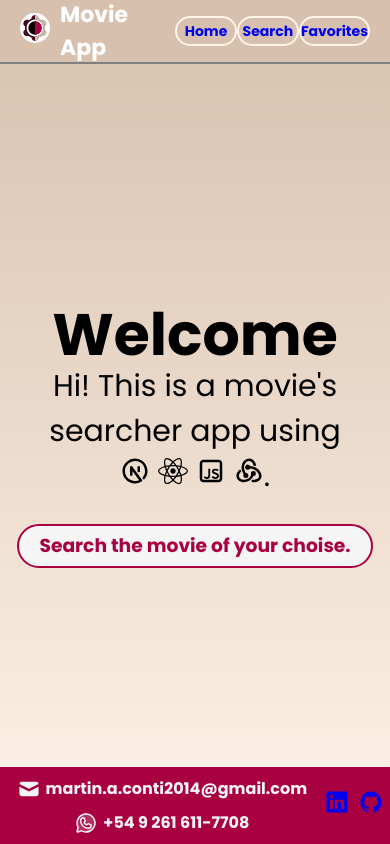
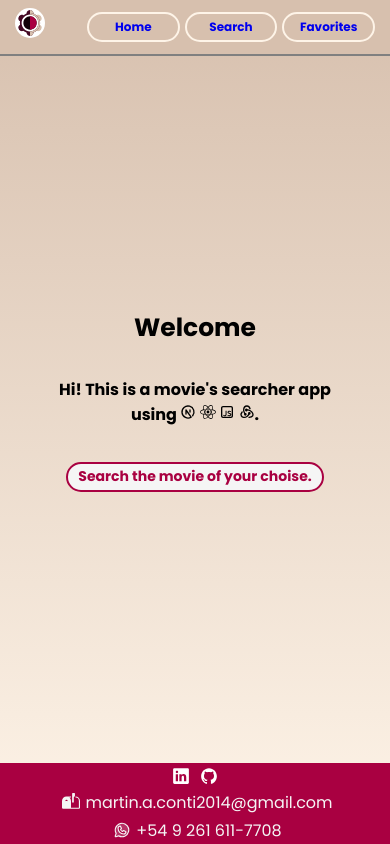
Before and after one commit to MARTINANDRESCONTI/Movie-app, a Next.js app: page / in a window 390 px wide. Built offline with nearby package versions, Linux system fonts and the light colour scheme.

Commit message:
media home, footer and header

```diff
--- a/src/app/components/footer.jsx
+++ b/src/app/components/Footer.jsx
@@ -1,7 +1,7 @@
 import React from 'react'
 
-import style from './footer.module.css'
-import { HiMail } from "react-icons/hi";
+import style from './Footer.module.css'
+import { BsMailbox2Flag } from "react-icons/bs";
 import { PiWhatsappLogoDuotone } from "react-icons/pi";
 import { IoLogoGithub } from "react-icons/io";
 import { IoLogoLinkedin } from "react-icons/io5";
@@ -11,8 +11,7 @@ export default function Footer() {
     <div className={style.container}>
       <div className={style.contact}>
         <h3>
-          <HiMail className={style.icon}/>
-          martin.a.conti2014@gmail.com
+          <BsMailbox2Flag className={style.icon} /> martin.a.conti2014@gmail.com
         </h3>
         <h3>
           <PiWhatsappLogoDuotone className={style.icon}/> +54 9 261 611-7708
--- /dev/null
+++ b/src/app/components/Footer.module.css
@@ -0,0 +1,132 @@
+.container {
+  height: 45px;
+  width: 100%;
+  display: flex;
+  justify-content: space-between;
+  align-items: center;
+  padding: 15px 5px;
+  background-color: var(--appRed);
+  color: var(--appWhite);
+}
+
+.contact {
+  height: 100%;
+  width: fit-content;
+  display: flex;
+  justify-content: space-between;
+}
+
+.contact h3 {
+  font-size: 1rem;
+  display: flex;
+  align-items: center;
+  margin: 0px 10px;
+}
+
+.social {
+  cursor: pointer;
+}
+
+.social a { color:white }
+.social a:visited { text-decoration: none; color:white; }
+.social a:hover { text-decoration: none; color:white; }
+.social a:focus { text-decoration: none; color:white; }
+.social a:active { text-decoration: none; color:white }
+
+.icon {
+  height: 1.5rem;
+  width: auto;
+  margin: 5px;
+}
+
+@media screen and (max-width: 700px) {
+    .container {
+    height: fit-content;
+    display: flex;
+    flex-direction: column-reverse;
+    justify-content: space-around;
+    padding: 0px;
+  }
+
+  .contact {
+    display: flex;
+    flex-direction: column;
+    align-items: center;
+    height: fit-content;
+    margin: 0;
+  }
+
+    .icon {
+    height: 18px;
+  }
+
+  .social{
+    height: 25px;
+    margin: 0;
+    padding: 0;
+    display: flex;
+    align-items: center;
+    justify-content: center;
+  }
+
+  .social > a {
+    height: 20px;
+    width: fit-content;
+    margin: 0;
+    display: flex;
+    align-items: center;
+    justify-content: center;
+  }
+
+  .contact h3 {
+    font-size: 16px;
+    font-weight: 500;
+    margin: 0;
+  }
+}
+
+@media screen and (max-width: 400px) {
+  .container {
+    height: fit-content;
+    display: flex;
+    flex-direction: column-reverse;
+    justify-content: space-around;
+    padding: 0px;
+  }
+
+  .contact {
+    display: flex;
+    flex-direction: column;
+    align-items: center;
+    height: fit-content;
+    margin: 0;
+  }
+
+    .icon {
+    height: 18px;
+  }
+
+  .social{
+    height: 25px;
+    margin: 0;
+    padding: 0;
+    display: flex;
+    align-items: center;
+    justify-content: center;
+  }
+
+  .social > a {
+    height: 20px;
+    width: fit-content;
+    margin: 0;
+    display: flex;
+    align-items: center;
+    justify-content: center;
+  }
+
+  .contact h3 {
+    font-size: 16px;
+    font-weight: 500;
+    margin: 0;
+  }
+}
--- a/src/app/components/footer.module.css
+++ /dev/null
@@ -1,63 +0,0 @@
-.container {
-  height: 3rem;
-  width: auto;
-  display: flex;
-  justify-content: space-between;
-  align-items: center;
-  padding: 15px 5px;
-  background-color: var(--appRed);
-  color: var(--appWhite);
-  z-index: 3;
-}
-
-.contact {
-  display: flex;
-  justify-content: space-between;
-}
-
-.contact h3 {
-  font-size: 1rem;
-  display: flex;
-  align-items: center;
-  margin: 0px 10px;
-}
-
-.social {
-  cursor: pointer;
-  color:white
-}
-
-.social a:visited { text-decoration: none; color:white; }
-.social a:hover { text-decoration: none; color:white; }
-.social a:focus { text-decoration: none; color:white; }
-.social a:active { text-decoration: none; color:white }
-
-.icon {
-  height: 1.5rem;
-  width: auto;
-  margin: 5px;
-}
-
-@media screen and (max-width: 600px) {
-  .container {
-    height: 5rem;
-    width: 100%;
-    display: flex;
-    justify-content: space-around;
-    padding: 0px;
-  }
-
-  .icon {
-    height: 1.5rem;
-  }
-
-  .contact {
-    display: flex;
-    flex-direction: column;
-    align-items: center;
-  }
-
-  .contact h3 {
-    font-size: 1rem;
-  }
-}
--- a/src/app/components/header.jsx
+++ b/src/app/components/header.jsx
@@ -18,13 +18,11 @@ export default function Header() {
           </a>
           <h1>Movie App</h1>
         </div>
-        <nav>
-          <div className={style.options}>
-            <Link className={style.option} href='/'><div>Home</div></Link>
-            <Link  className={style.option} href='/searchmovie'><div>Search</div></Link>
-            <Link className={style.option} href='/favorites'><div >Favorites</div> </Link>
-          </div>
-        </nav>
+        <div className={style.options}>
+          <Link className={style.option} href='/'><div>Home</div></Link>
+          <Link  className={style.option} href='/searchmovie'><div>Search</div></Link>
+          <Link className={style.option} href='/favorites'><div >Favorites</div> </Link>
+        </div>
       </header>
   )
 }
--- a/src/app/components/header.module.css
+++ b/src/app/components/header.module.css
@@ -12,15 +12,16 @@
 }
 
 .title {
+  width: 30%;
   display: flex;
-  gap: 10px;
-  justify-content: center;
+  gap: 15px;
+  justify-content: flex-start;
   align-items: center;
   color: white;
 }
 
-.title h1 {
-  font-size: 30px;
+.title > h1 {
+  font-size: 20px;
 }
 
 .logo {
@@ -32,19 +33,20 @@
 }
 
 .options {
-  width: 50vw;
+  width: 70%;
   height: 30px;
   display: flex;
   flex-direction: row;
   align-items: center;
-  justify-content: space-around;
+  justify-content: flex-end;
+  gap: 15px;
 }
 
 .option {
   display: flex;
   align-items: center;
   justify-content: center;
-  width: 150px;
+  width: 130px;
   height: 30px;
   cursor: pointer;
   font-size: 16px;
@@ -59,12 +61,31 @@
 .option:visited { text-decoration: none; color: var(--appBlack); }
 .option:focus { text-decoration: none; background-color:var(--appVeige); }
 
-@media screen and (max-width: 600px) {
-  .title h1 {
-    font-size: 22px;
+@media screen and (max-width: 700px) {
+  .header {
+    padding: 5px 15px;
+  }
+
+  .title > h1 {
+    display: none;
+  }
+
+  .options {
+    gap: 5px;
   }
 
   .option {
-    font-size: 14px;
+    width: 120px;
+    font-size: 12px;
   }
 }
+
+@media screen and (max-width: 400px) {
+  .title {
+    width: 20%;
+  }
+
+  .options {
+    width: 80%;
+  }
+}
--- a/src/app/layout.js
+++ b/src/app/layout.js
@@ -1,9 +1,9 @@
 import { Poppins } from "next/font/google";
 
 import "./globals.css";
-import Footer from "@/app/components/footer";
 import Header from "./components/header";
 import Providers from "./store/provider";
+import Footer from "./components/Footer";
 import style from "./layout.module.css"
 
 const poppins = Poppins({
@@ -24,7 +24,9 @@ export default function RootLayout({ children }) {
           <div className={style.container}>
             <Header />
             {children}
-            <Footer />
+            <div className={style.footer}>
+              <Footer />
+            </div>
           </div>
         </body>
       </Providers>
--- a/src/app/layout.module.css
+++ b/src/app/layout.module.css
@@ -5,3 +5,9 @@
   flex-direction: column;
   justify-content: space-between;
 }
+
+@media screen and (max-height: 400px) {
+  .footer {
+    display: none;
+  }
+}
--- a/src/app/page.js
+++ b/src/app/page.js
@@ -15,13 +15,9 @@ export default function Home() {
         <h3 >Welcome</h3>
       </div>
       <div className={style.body}>
-        <div>
-          <p className={style.p}>
+        <h2 className={style.hi}>
           Hi! This is a movie's searcher app using <TbBrandNextjs /> <FaReact />  <RiJavascriptLine /> <TbBrandRedux />.
-          </p>
-        </div>
-        <br></br>
-        <div>
+        </h2>
         <Link className={style.option} href='/searchmovie'>
           <h3 >
             Search the movie of your choise.
@@ -29,6 +25,5 @@ export default function Home() {
         </Link>
       </div>
     </div>
-    </div>
   )
 }
--- a/src/app/page.module.css
+++ b/src/app/page.module.css
@@ -1,17 +1,22 @@
 .container {
-  height: calc(100% - 7rem);
+  height: 100%;
   width: 100%;
   display: flex;
   flex-direction: column;
   align-items: center;
   justify-content: center;
+
 }
 
 .title {
   height: 80px;
-  width: 100vw;
+  width: 100%;
   text-align: center;
+}
+
+.title > h3 {
   font-size: 50px;
+  font-weight: 700;
 }
 
 .body {
@@ -20,11 +25,11 @@
   margin-top: 20px;
   display: flex;
   flex-direction: column;
-  justify-content: center;
+  justify-content: space-around;
   align-items: center;
 }
 
-.p {
+.hi {
   font-size: 30px;
   text-align: center;
 }
@@ -33,7 +38,6 @@
   display: flex;
   align-items: center;
   justify-content: center;
-  /* width: 150px; */
   width: max-content;
   height: 30px;
   cursor: pointer;
@@ -52,3 +56,45 @@
 
 .option:visited { text-decoration: none; color: var(--appRed); }
 .option:focus { text-decoration: none; color:var(--appRed); }
+
+@media screen and (max-width: 700px) {
+  .title {
+    height: 45px;
+    width: 100%;
+    text-align: center;
+  }
+
+  .title > h3 {
+    font-size: 40px;
+    font-weight: 700;
+  }
+
+  .hi {
+    font-size: 20px;
+  }
+
+  .option {
+    font-size: 14px;
+    font-weight: 500;
+  }
+}
+
+@media screen and (max-width: 400px) {
+  .title {
+    height: 30px;
+  }
+
+  .title > h3 {
+    font-size: 25px;
+  }
+
+  .hi {
+    font-size: 16px;
+  }
+
+  .option {
+    font-size: 12px;
+    font-weight: 400;
+    padding: 5px 10px;
+  }
+}
```
Lines whose indentation alone changed are shown as unchanged.
